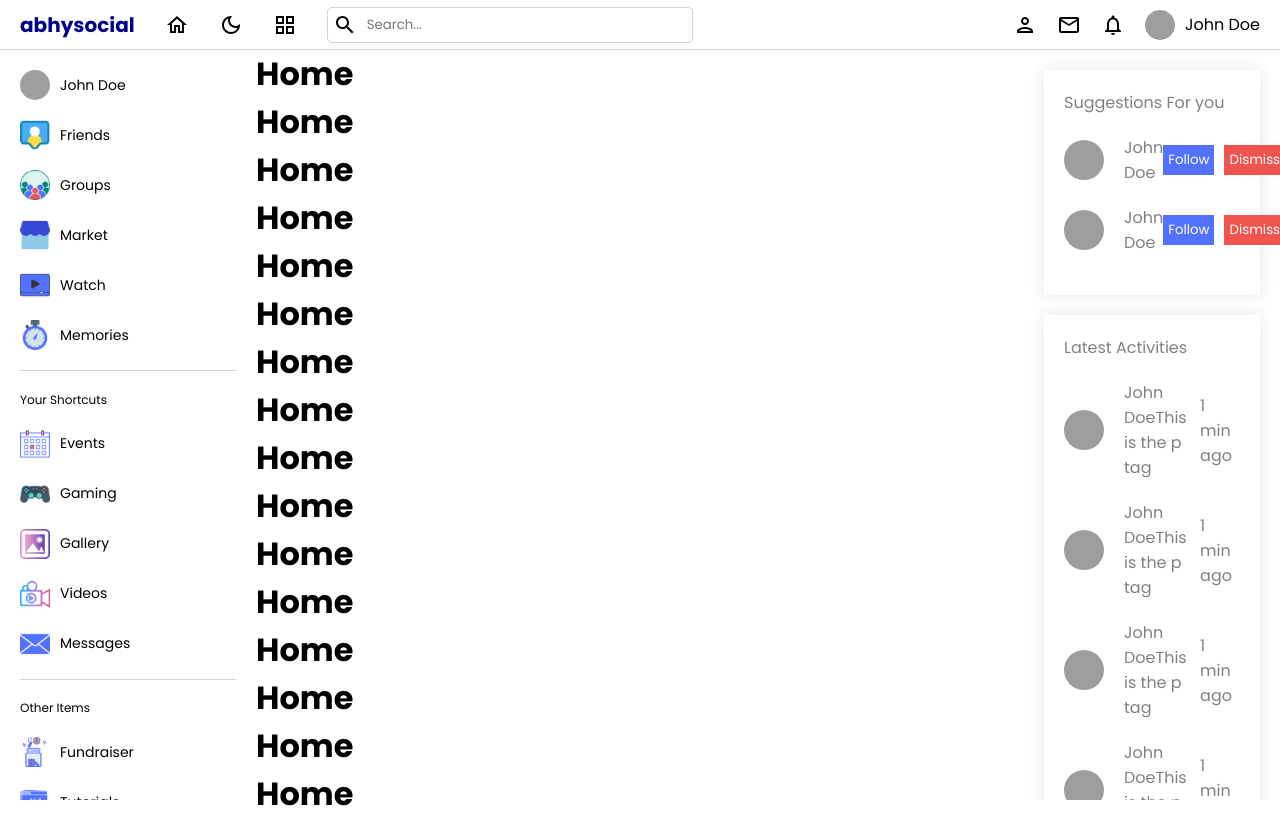
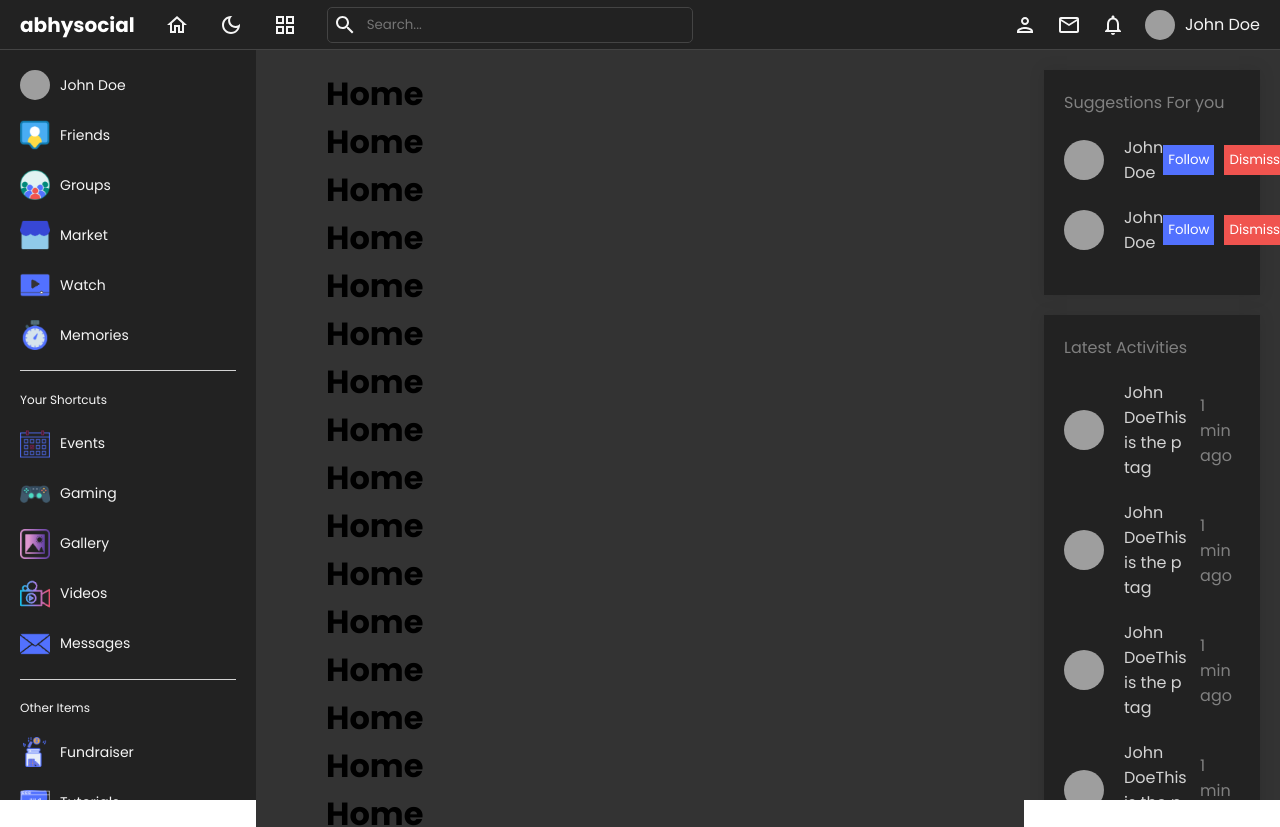
Before and after one commit to AbhyanshuPandeyji/Social-Media-App-Frontend-WSQL, a React (Create React App) app: page / in a window 1280 px wide. Shown: the top 827 px of the page. Built offline with nearby package versions, Linux system fonts and the light colour scheme; grey boxes are pictures that could not be loaded.

Commit message:
error fixed - it was a syntactical error , missing comma after the second last sub value of the light theme varable - always put the comma before in key value pair to avoid error

```diff
--- a/src/components/leftBar/leftBar.scss
+++ b/src/components/leftBar/leftBar.scss
@@ -1,75 +1,71 @@
+@import "../../style.scss";
+
 .leftBar {
-
+    @include themify($themes) {
     flex: 2;
     position: sticky;
     position: -webkit-sticky;
     top: 50px;
     height: calc(100vh - 50px);
     overflow: scroll;
+    background-color: themed('bg');
+    color: themed('textColor');
 
-    &::-webkit-scrollbar{
+    &::-webkit-scrollbar {
         display: none;
     }
 
-    .container{
+    .container {
       padding: 20px;
 
-        hr{
-
+      hr {
         margin: 20px 0px;
         border: none;
         height: 0.5px;
         background-color: lightgray;
+        // background-color: themed('border');
       }
 
-        .menu{
+      .menu {
         display: flex;
         flex-direction: column;
         gap: 20px;
 
-            span{
+        span {
           font-size: 12px;
         }
 
-            .user{
+        .user {
           display: flex;
           align-items: center;
           gap: 10px;
 
-                img{
+          img {
             width: 30px;
             height: 30px;
             border-radius: 50%;
             object-fit: cover;
-
           }
 
-                span{
+          span {
             font-size: 14px;
-
+          }
         }
 
-
-            }
-
-            .item{
+        .item {
           display: flex;
           align-items: center;
           gap: 10px;
 
-                img{
+          img {
             width: 30px;
           }
 
-                span{
+          span {
             font-size: 14px;
-
           }
         }
-
-        }
-
-
-
       }
     }
+  }
+}
--- a/src/components/navbar/Navbar.jsx
+++ b/src/components/navbar/Navbar.jsx
@@ -3,7 +3,6 @@ import { Link } from 'react-router-dom';
 
 // style import
 import './navbar.scss'
-import '../../style.scss'
 
 // icons import
 import HomeOutlinedIcon from '@mui/icons-material/HomeOutlined';
--- a/src/components/navbar/navbar.scss
+++ b/src/components/navbar/navbar.scss
@@ -1,15 +1,20 @@
+@import "../../style.scss";
+
+
 .navbar {
-//   @include themify($themes) {
+  @include themify($themes) {
     display: flex;
     align-items: center;
     justify-content: space-between;
     padding: 10px 20px;
     height: 50px;
-    border-bottom: 1px solid lightgray;
+    border-bottom: 1px solid themed('border');
+    // border-bottom: 1px solid lightgray;
     position: sticky;
     position: -webkit-sticky;
     top: 0;
-    background-color: white;
+    background-color: themed("bg");
+    color: themed("textColor");
 
     .left {
       display: flex;
@@ -18,20 +23,22 @@
       span {
         font-weight: bold;
         font-size: 20px;
-        color: darkblue;
+        color: themed('logo');
       }
 
       .search {
         display: flex;
         align-items: center;
         gap: 10px;
-        border: 1px solid lightgray;
+        border: 1px solid themed("border");
         border-radius: 5px;
         padding: 5px;
 
         input {
           border: none;
           width: 20rem;
+          background-color: transparent;
+          color: themed('textColor');
         }
       }
     }
@@ -59,4 +66,4 @@
       }
     }
   }
-// }
+}
--- a/src/components/rightBar/rightBar.scss
+++ b/src/components/rightBar/rightBar.scss
@@ -1,4 +1,7 @@
-.rightBar{
+@import "../../style.scss";
+
+.rightBar {
+  @include themify($themes) {
     flex: 3;
     flex: 2;
     position: sticky;
@@ -6,47 +9,49 @@
     top: 50px;
     height: calc(100vh - 50px);
     overflow: scroll;
+    background-color: themed('bgSoft');
 
-    &::-webkit-scrollbar{
+    &::-webkit-scrollbar {
       display: none;
     }
 
-    .container{
+    .container {
       padding: 20px;
 
-        .item{
+      .item {
         -webkit-box-shadow: 0px 0px 15px 1px rgba(0, 0, 0, 0.09);
         -moz-box-shadow: 0px 0px 15px 1px rgba(0, 0, 0, 0.09);
         box-shadow: 0px 0px 15px 1px rgba(0, 0, 0, 0.09);
+        background-color: themed('bg');
+
 
         padding: 20px;
         margin-bottom: 20px;
 
-            span{
+        span {
           color: gray;
         }
 
-            .user{
+        .user {
           display: flex;
           align-items: center;
           justify-content: space-between;
           margin: 20px 0px;
 
-                .userInfo{
+          .userInfo {
             display: flex;
             align-items: center;
             gap: 20px;
             position: relative;
 
-                    img{
+            img {
               width: 40px;
               height: 40px;
               border-radius: 50%;
               object-fit: cover;
             }
 
-                    .online{
-
+            .online {
               width: 12px;
               height: 12px;
               border-radius: 50%;
@@ -56,38 +61,38 @@
               left: 30px;
             }
 
-                    p{
-                        color: gray;
+            p {
+              color: themed("textColorSoft");
             }
 
-                    span{
+            span {
               font-weight: 500;
+              color: themed("textColorSoft");
+            }
           }
 
-                }
-
-                .buttons{
+          .buttons {
             display: flex;
             align-items: center;
             gap: 10px;
 
-                    button{
+            button {
               border: none;
               padding: 5px;
               color: white;
               cursor: pointer;
 
-                        &:first-child{
+              &:first-child {
                 background-color: #5271ff;
               }
 
-                        &:last-child{
+              &:last-child {
                 background-color: #f0544f;
-                        }
-
               }
             }
           }
         }
       }
     }
+  }
+}
--- a/src/pages/home/Home.jsx
+++ b/src/pages/home/Home.jsx
@@ -1,8 +1,9 @@
 import React from 'react'
+import './home.scss'
 
 const Home = () => {
   return (
-    <div className=''>
+    <div className='home'>
       <h1>Home</h1>
       <h1>Home</h1>
       <h1>Home</h1>
--- a/src/pages/home/home.scss
+++ b/src/pages/home/home.scss
@@ -0,0 +1,8 @@
+@import '../../style.scss';
+
+.home{
+    @include themify($themes){
+        background-color: themed('bgSoft');
+        padding: 20px 70px;
+    }
+}
--- a/src/style.scss
+++ b/src/style.scss
@@ -1,11 +1,16 @@
+// $themes - as an variable with - light and dark nested variable in it
+// in sass we can nest the css variable and in those we can have a inside function like variable which will return
+// the different key value pairs - it looks much different than css
+
 $themes:(
     light:(
         textColor: #000,
         bg: white,
         logo: darkblue,
         bgSoft: #f6f3f3,
-        textColorSoft: #555
-        // border: lightgray,
+        textColorSoft: #555,
+        // border still has errors stupid mistake didn't have the comma in place
+        border: lightgray,
     ),
     dark:(
         textColor: whitesmoke,
@@ -13,10 +18,14 @@ $themes:(
         logo: white,
         bgSoft: #333,
         textColorSoft: lightgray,
-        // border: #444,
+        border: #444,
     ),
 );
 
+
+// @mixin - a predefined sass name
+// themify - works as a function
+// using $themes in this function as an variable , and utilizing it as to map over and work with it
 @mixin themify($themes) {
     @each $theme, $map in $themes {
       .theme-#{$theme} & {
```
Lines whose indentation alone changed are shown as unchanged.
